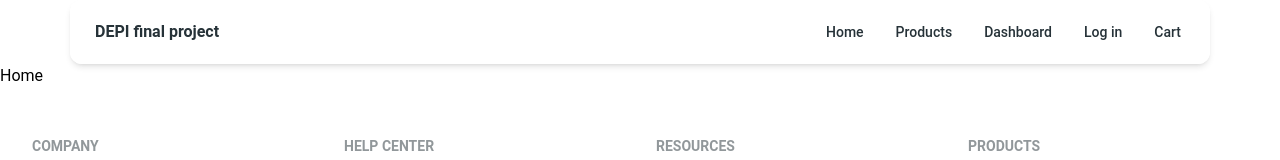
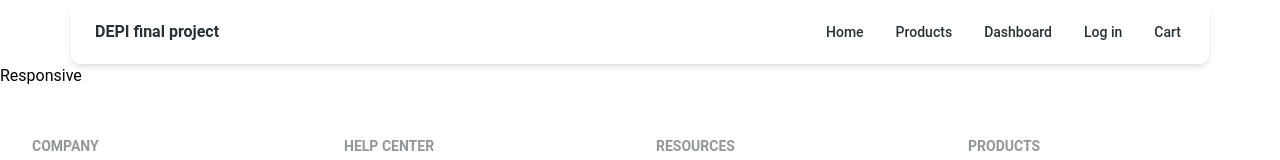
Before and after one commit to mario-girges85/E-commerce, a React (Vite) app: page / in a window 1280 px wide. Shown: the top 160 px of the page. Built offline with nearby package versions, Linux system fonts and the light colour scheme.

Commit message:
fixing bugs

```diff
--- a/package.json
+++ b/package.json
@@ -25,6 +25,7 @@
     "@types/react-dom": "^18.3.0",
     "@vitejs/plugin-react-swc": "^3.5.0",
     "autoprefixer": "^10.4.20",
+    "daisyui": "^4.12.11",
     "eslint": "^9.9.0",
     "eslint-plugin-react": "^7.35.0",
     "eslint-plugin-react-hooks": "^5.1.0-rc.0",
--- a/src/pages/user/Home.jsx
+++ b/src/pages/user/Home.jsx
@@ -1,7 +1,13 @@
 import React from "react";
 
 const Home = () => {
-  return <div>Home</div>;
+  return (
+    <div>
+      <button className="btn btn-xs sm:btn-sm md:btn-md lg:btn-lg">
+        Responsive
+      </button>
+    </div>
+  );
 };
 
 export default Home;
```
Also changed, not shown: tailwind.config.js (indentation only), 1 other file (tests, documents, lock files or other folders).
